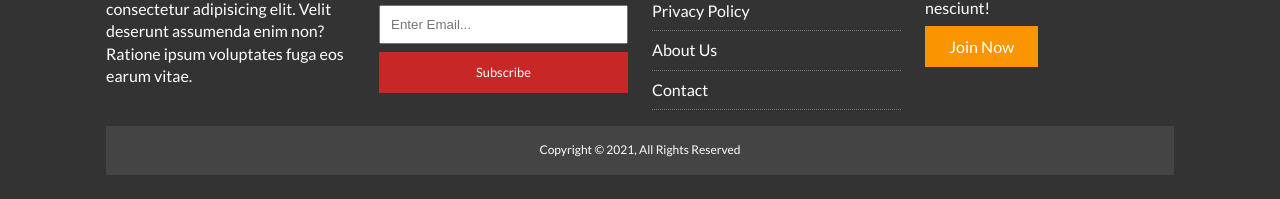
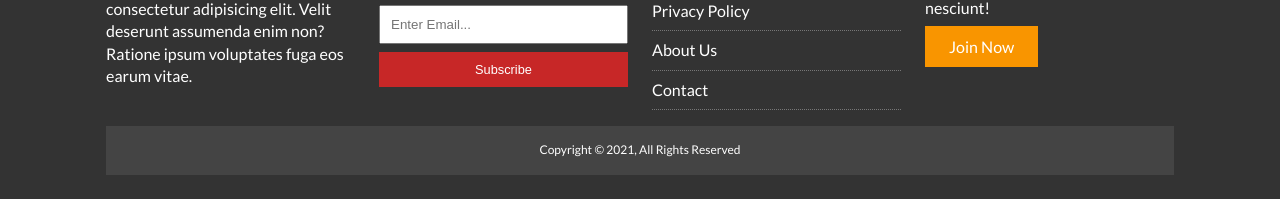
Before and after one commit to berkegecan/newsgrid, a plain HTML site: page index.html in a window 1280 px wide. Shown: the part 1659-1858 px from the top of the page. Drawn offline with Linux system fonts and the light colour scheme.

Commit message:
Updated form

```diff
--- a/css/style.css
+++ b/css/style.css
@@ -281,6 +281,7 @@ img{
   width: 100%;
   text-align: center;
   font-size: 0.8rem;
+  border: none;
 }
 
 #main-footer .contact-2 .btn:hover{
--- a/index.html
+++ b/index.html
@@ -1,5 +1,5 @@
 <!DOCTYPE html>
-<html lang="tr">
+<html lang="en">
 <head>
   <meta charset="UTF-8">
   <meta http-equiv="X-UA-Compatible" content="IE=edge">
@@ -129,10 +129,10 @@
         </div>
         <div class="contact-2">
           <h3>EMAIL NEWSLETTER</h3>
-          <form action="">
+          <form name="contact" method="POST" data-netlify="true">
             <label for="email">Lorem ipsum dolor sit amet consectetur adipisicing elit.</label>
             <input type="email" name="email" id="email" placeholder="Enter Email...">
-            <a href="about.html" class="btn">Subscribe</a>
+            <input type="submit" value="Subscribe" class="btn">
           </form>
         </div>
         <div class="contact-3">
```
Also changed, not shown: about.html (+2 -2 lines), article.html (+2 -2 lines).
